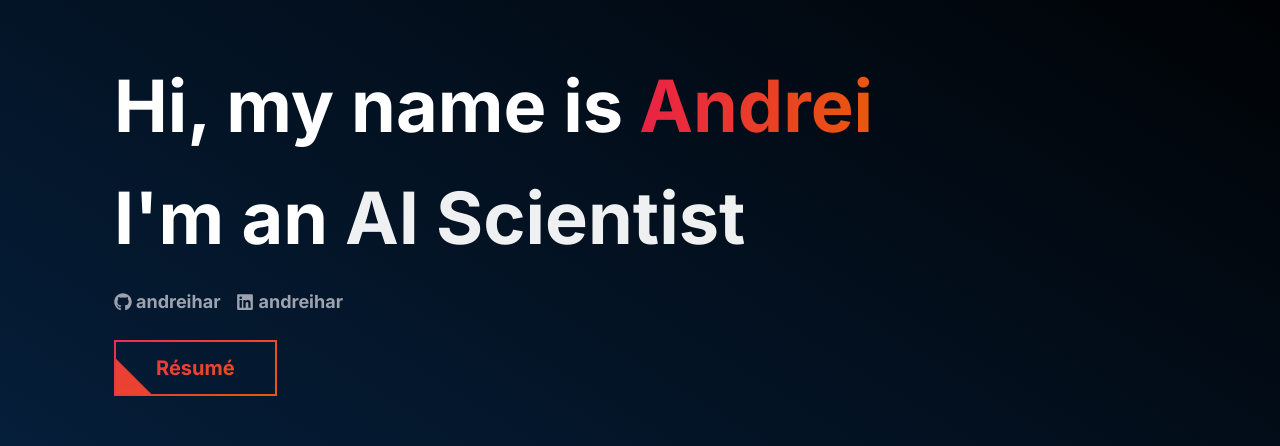
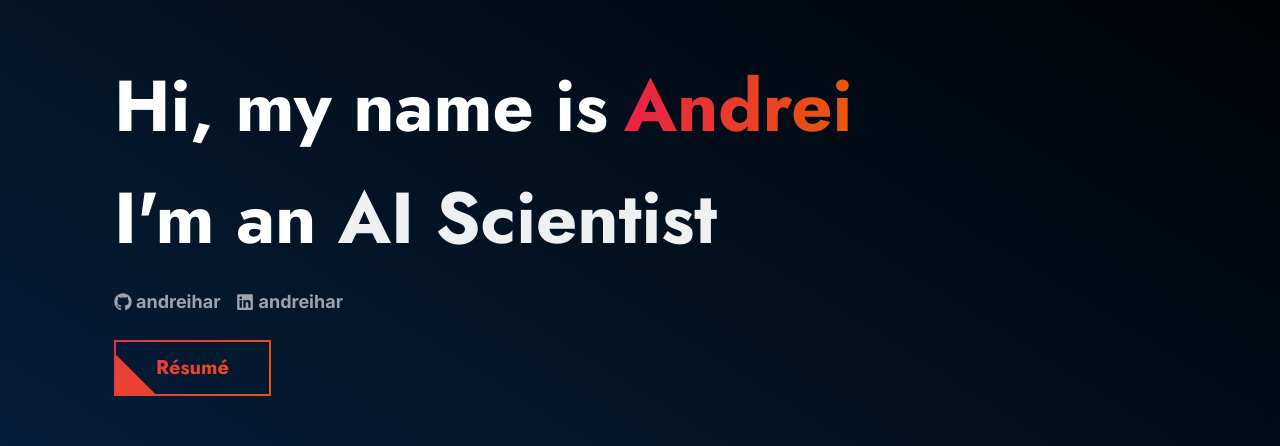
Before and after one commit to andreihar/andreihar.com, a Next.js app in the folder client/: page / in a window 1280 px wide. Shown: the part 125-571 px from the top of the page. Built offline with nearby package versions, Linux system fonts and the light colour scheme; no server answers.

Commit message:
Added new font for headers

```diff
--- a/client/src/app/globals.css
+++ b/client/src/app/globals.css
@@ -19,6 +19,14 @@
 html {
   scroll-behavior: smooth;
   scroll-padding-top: 100px;
+}
+
+body {
+  @apply font-inter;
+}
+
+h1, h2, h3, h4, h5, h6 {
+  @apply font-jost;
 }
 
 .underline-slide::after {
--- a/client/src/app/layout.tsx
+++ b/client/src/app/layout.tsx
@@ -1,12 +1,13 @@
 import type { Metadata } from "next";
-import { Inter } from "next/font/google";
+import { Inter, Jost } from "next/font/google";
 import { Providers } from "./providers";
 import Navbar from "@/components/layout/Navbar";
 import Footer from "@/components/layout/Footer";
 import "./globals.css";
 import text from "@/data/text.json";
 
-const inter = Inter({ subsets: ["latin"] });
+const inter = Inter({ subsets: ["latin"], variable: "--font-inter" });
+const jost = Jost({ subsets: ["latin"], variable: "--font-jost" });
 
 export const metadata: Metadata = {
   title: {
@@ -23,7 +24,7 @@ export default function RootLayout({
 }>) {
   return (
     <html lang="en" suppressHydrationWarning>
-      <body className={inter.className}>
+      <body className={`${inter.variable} ${jost.variable} font-inter`}>
         <Providers>
           <Navbar />
           {children}
--- a/client/src/components/Button.tsx
+++ b/client/src/components/Button.tsx
@@ -11,7 +11,7 @@ interface ButtonProps {
 }
 
 const Button: React.FC<ButtonProps> = ({ href, text, type = 'button', onClick, size = 'text-base px-6 py-3', target, rel }) => {
-  const className = `button transition-all duration-300 ease-in-out inline-block relative font-bold capitalize leading-none bg-clip-text z-10 overflow-hidden duration-[600ms] ease-[cubic-bezier(0.19,1,0.22,1)] text-transparent border-2 border-transparent hover:text-white ${size}`;
+  const className = `button font-jost transition-all duration-300 ease-in-out inline-block relative font-bold capitalize leading-none bg-clip-text z-10 overflow-hidden duration-[600ms] ease-[cubic-bezier(0.19,1,0.22,1)] text-transparent border-2 border-transparent hover:text-white ${size}`;
 
   switch (type) {
     case 'a':
--- a/client/src/components/layout/BlogList.tsx
+++ b/client/src/components/layout/BlogList.tsx
@@ -1,5 +1,4 @@
 'use client';
-
 import { useState, useEffect, useRef } from 'react';
 import { HiSearch, HiChevronDown, HiCalendar, HiEye, HiThumbUp } from 'react-icons/hi';
 import Blog from '@/components/content/Blog';
--- a/client/src/components/layout/Navbar.tsx
+++ b/client/src/components/layout/Navbar.tsx
@@ -68,7 +68,7 @@ export default function Navbar() {
                 const isActiveRoute = pathname === item.href || pathname.startsWith(`${item.href}/`);
                 return (
                   <li key={index} className="md:inline-block group">
-                    <Link href={item.href} data-after={item.title} className={`tracking-widest no-underline ${textColorClass} uppercase p-5 block group-hover:text-primary transition-colors duration-300 ease-in-out ${isActiveRoute ? 'text-primary font-bold' : 'text-base font-medium'}`}>
+                    <Link href={item.href} data-after={item.title} className={`tracking-widest no-underline ${textColorClass} uppercase p-5 block group-hover:text-primary transition-colors duration-300 ease-in-out ${isActiveRoute ? 'text-primary font-bold' : 'font-medium'} font-jest`}>
                       {item.title}
                     </Link>
                   </li>
--- a/client/tailwind.config.ts
+++ b/client/tailwind.config.ts
@@ -8,6 +8,10 @@ const config: Config = {
   ],
   theme: {
     extend: {
+      fontFamily: {
+        inter: ['var(--font-inter)', 'sans-serif'],
+        jost: ['var(--font-jost)', 'sans-serif'],
+      },
       backgroundImage: {
         "gradient-radial": "radial-gradient(var(--tw-gradient-stops))",
         "gradient-conic":
```
